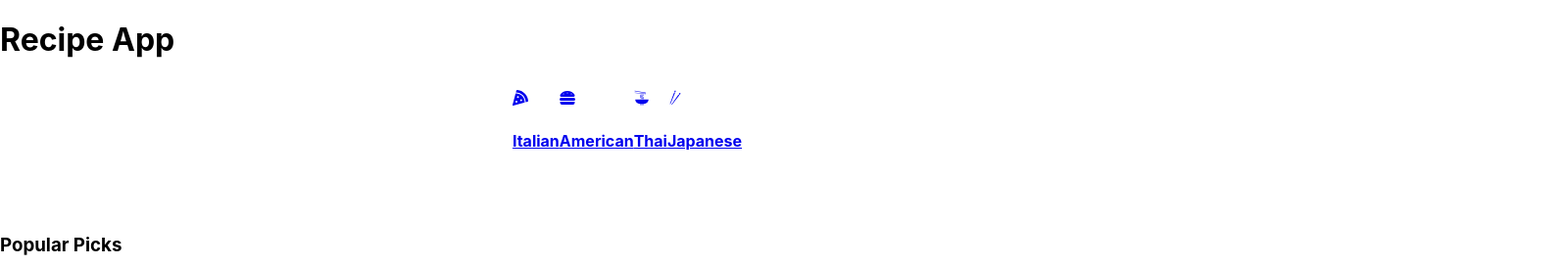
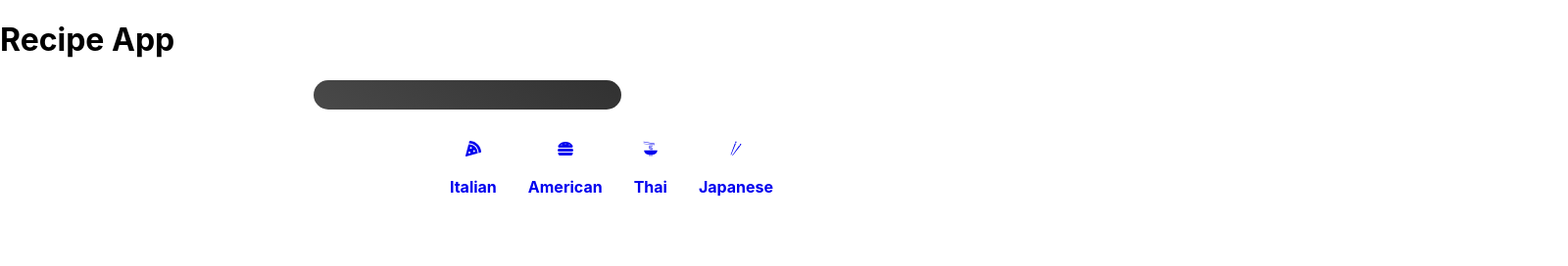
Before and after one commit to nimbus021/ms-p3, a React (Create React App) app: page / in a window 1280 px wide. Shown: the top 272 px of the page at 98% size, 1600 px wide, since content can reach past the window. Built offline with nearby package versions, Linux system fonts and the light colour scheme; no server answers.

Commit message:
added Search feature

```diff
--- a/src/App.js
+++ b/src/App.js
@@ -1,12 +1,14 @@
 import Pages from "./pages/Pages";
 import Category from "./components/Category";
 import { BrowserRouter } from "react-router-dom";
+import Search from "./components/Search";
 
 function App() {
   return (
     <div className="App">
       <h1>Recipe App</h1>
       <BrowserRouter>
+      <Search />
         <Category />
         <Pages />
       </BrowserRouter>
--- a/src/components/Category.jsx
+++ b/src/components/Category.jsx
@@ -7,28 +7,28 @@ function Category() {
     return(
             <List>
 
-          <NavLink to= {'/cuisine/Italian'}>
+          <SLink to= {'/cuisine/Italian'}>
             <FaPizzaSlice />
             <h4>Italian</h4>
-            </NavLink>
+            </SLink>
 
 
-        <NavLink to= {'/cuisine/American'}>
+        <SLink to= {'/cuisine/American'}>
           <FaHamburger />
           <h4>American</h4>
-          </NavLink>
+          </SLink>
 
 
-      <NavLink to= {'/cuisine/Thai'}>
+      <SLink to= {'/cuisine/Thai'}>
         <GiNoodles />
         <h4>Thai</h4>
-        </NavLink>
+        </SLink>
 
 
-    <NavLink to= {'/cuisine/Japanese'}>
+    <SLink to= {'/cuisine/Japanese'}>
       <GiChopsticks />
       <h4>Japanese</h4>
-      </NavLink>
+      </SLink>
 
   </List>
     )
@@ -39,6 +39,16 @@ const List = styled.div`
   justify-content: center;
   margin: 2rem 0rem;
 `;
+const SLink = styled(NavLink) `
+  display: flex;
+  flex-direction: column;
+  justify-content: center;
+  align-items: center;
+  border-radius: 50%;
+  margin-right: 2rem;
+  text-decoration: none;
 
 
+`;
+
 export default Category
--- /dev/null
+++ b/src/components/Search.jsx
@@ -0,0 +1,36 @@
+import React from 'react';
+import styled from 'styled-components';
+import {useState} from 'react';
+import { FaSearch } from 'react-icons/fa';
+
+function Search() {
+  return (
+    <FormStyle>
+        <input type='text' />
+    </FormStyle>
+  )
+}
+
+const FormStyle = styled.form `
+    margin: 0rem 20rem;
+    position: relative;
+    width: 100%;
+    input{
+        border:none;
+        background: linear-gradient(35deg, #494949, #313131);
+        font-size: 1.5rem;
+        color: white;
+        border: none;
+        border-radius: 1rem;
+        outline: none;
+    }
+    svg{
+        position:absolute;
+        top: 50%;
+        left: 0%;
+        color: white;
+
+    }
+`;
+
+export default Search
```
